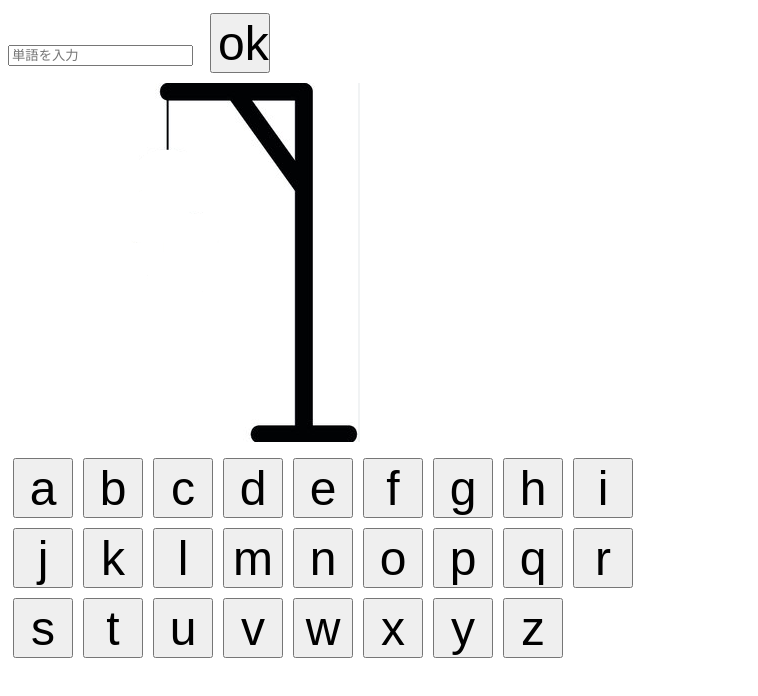
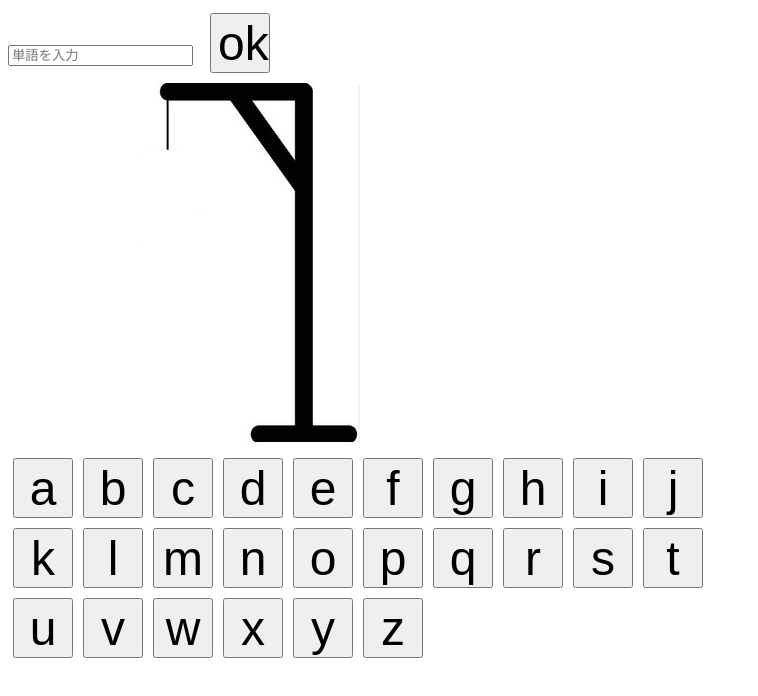
Before and after one commit to Issan0511/hangman, a plain HTML site: page index.html in a window 1280 px wide. Shown: the whole page, without its empty margins (0-758 px from the left). Drawn offline with Linux system fonts and the light colour scheme.

Commit message:
Update style.css

```diff
--- a/style.css
+++ b/style.css
@@ -12,5 +12,5 @@ body {
   #letters {
     display: flex;
     flex-wrap: wrap;
-    max-width: 660px; /* ボタンが二段になるように調整 */
+    max-width: 760px; /* ボタンが二段になるように調整 */
   }
```
